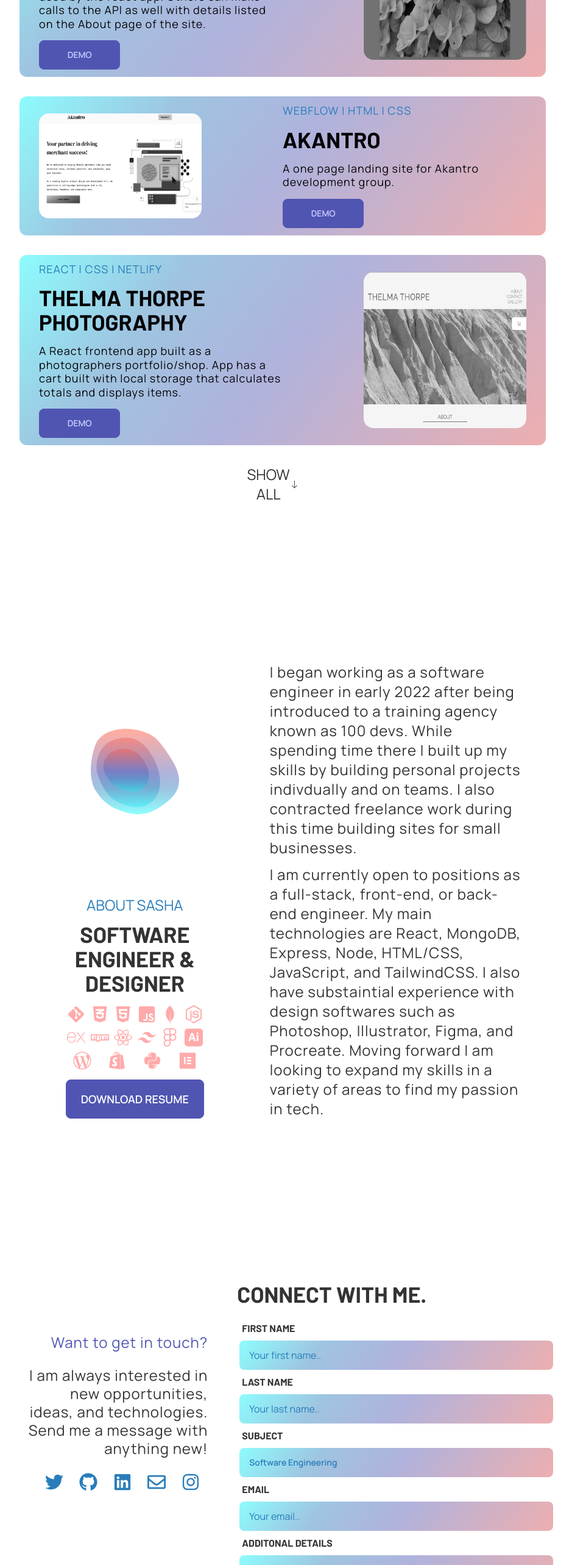
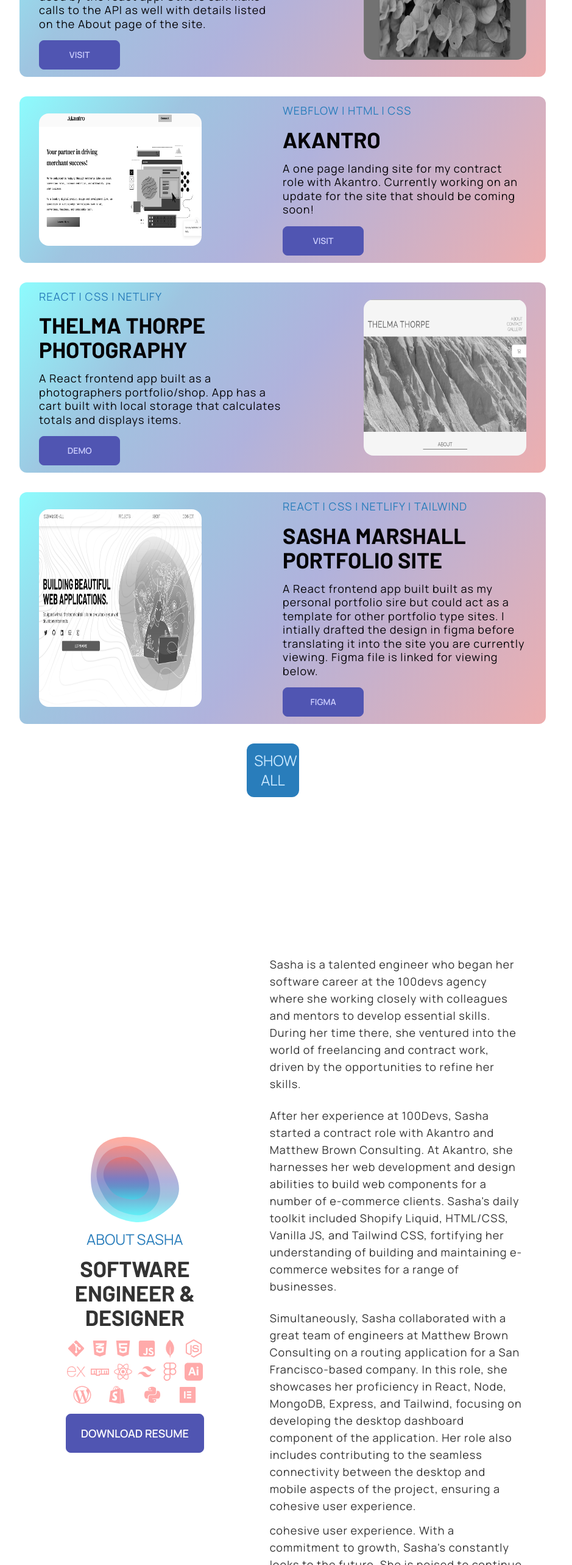
Before and after one commit to sashamars33/portfolio-site-upd, a React (Create React App) app: page / in a window 1280 px wide. Shown: the part 1186-3752 px from the top of the page at 61% size, without its empty margins (176-1115 px from the left). Built offline with nearby package versions, Linux system fonts and the light colour scheme.

Commit message:
saving changes

```diff
--- a/public/index.html
+++ b/public/index.html
@@ -16,28 +16,18 @@
     <title>Sasha Marshall Designs</title>
   </head>
   <body>
-    <form className="form-control" name = "contact" netlify netlify-honeypot="bot-field" hidden>
+    <form name="contact" netlify nrtlify-honeypot="bot-field" hidden>
+        <input name="firstname" ></input>
 
-      <label className='label' for="fname">First Name</label>
-      <input className='input' type="text" id="fname" name="firstname" placeholder="Your name.."></input>
+        <input name="lastname" ></input>
 
-      <label className='label' for="lname">Last Name</label>
-      <input className='input' type="text" id="lname" name="lastname" placeholder="Your last name.."></input>
-
-      <label className='label' for="subject">Subject</label>
-      <select className='select' id="subject" name="subject">
-      <option value="webDev">Software Engineering</option>
-      <option value="design">Design Projects</option>
-      </select>
-
-      <label className='label' for="email">Email</label>
-      <input className='input' type="text" id="email" name="email" placeholder="Your email.."></input>
+        <input name="email" ></input>
 
 
-      <label className='label' for="details">Additonal Details</label>
-      <textarea className='textarea' id="details" name="details" placeholder="Tell me more about your future project..."></textarea>
+        <textarea name="details"></textarea>
 
-      <input className='btn btn-rounded btn-ghost mt-4' type="submit" value="Submit"></input>
+
+      </form>
 
     </form>
     <noscript>You need to enable JavaScript to run this app.</noscript>
--- a/src/App.js
+++ b/src/App.js
@@ -1,15 +1,19 @@
-import {BrowserRouter as Router} from 'react-router-dom'
+import {BrowserRouter as Router, Routes, Route} from 'react-router-dom'
 import Home from './pages/Home'
 import Projects from './pages/Projects'
 import About from './pages/About'
 import Contact from './pages/Contact'
 import Footer from './components/Footer'
 import Testimonials from './pages/Testimonials'
+import ComingSoon from './pages/ComingSoon'
 
 
 function App() {
   return (
     <Router>
+      <Routes>
+        <Route path='/coming-soon/' element={<ComingSoon />} />
+      </Routes>
       <section className="flex flex-col justify-between h-screen">
         <main className='contianer lg:flex lg:flex-wrap xl:flex xl:flex-wrap'>
           <Home />
--- a/src/components/ContactForm.js
+++ b/src/components/ContactForm.js
@@ -1,30 +1,26 @@
-import React from 'react'
+import React, { useState } from 'react'
 
 const ContactForm = () => {
+
+
   return (
 				<section className="p-1 w-full">
-					<form className="form-control" name = "contact" method="post">
+					<form className="form-control" name="contact" method="POST" data-netlify="true">
 					<input type="hidden" name="form-name" value="contact" />
-					  <label className='label heading-font uppercase' for="fname">First Name</label>
-					  <input className='input gradient text-neutral' type="text" id="fname" name="firstname" placeholder="Your first name.."></input>
+					  <label className='label heading-font uppercase' htmlFor="fname">First Name</label>
+					  <input required className='input gradient text-neutral' type="text" id="fname" name="firstname" placeholder="Your first name.."></input>
 
-					  <label className='label heading-font uppercase' for="lname">Last Name</label>
-					  <input className='input gradient text-neutral' type="text" id="lname" name="lastname" placeholder="Your last name.."></input>
+					  <label className='label heading-font uppercase' htmlFor="lname">Last Name</label>
+					  <input required className='input gradient text-neutral' type="text" id="lname" name="lastname" placeholder="Your last name.."></input>
 
-					  <label className='label heading-font uppercase' for="subject">Subject</label>
-					  <select className='select gradient text-primary' id="subject" name="subject">
-						<option className="text-priamry" value="webDev">Software Engineering</option>
-						<option value="design">Design Projects</option>
-					  </select>
-
-					  <label className='label heading-font uppercase' for="email">Email</label>
-					  <input className='input gradient text-neutral' type="text" id="email" name="email" placeholder="Your email.."></input>
+					  <label className='label heading-font uppercase' htmlFor="email">Email</label>
+					  <input required className='input gradient text-neutral' type="text" id="email" name="email" placeholder="Your email.."></input>
 
 
-					  <label className='label heading-font uppercase' for="details">Additonal Details</label>
-					  <textarea className='textarea gradient text-neutral' id="details" name="details" placeholder="Tell me more about your future project..."></textarea>
+					  <label className='label heading-font uppercase' htmlFor="details">Additonal Details</label>
+					  <textarea required className='textarea gradient text-neutral' id="details" name="details" placeholder="Tell me more about your future project..."></textarea>
 
-					  <input className='btn btn-md mt-6 btn-secondary text-base-100 w-1/4 m-auto' type="submit" value="Submit"></input>
+					  <button className='btn btn-md mt-6 btn-secondary text-base-100 w-1/4 m-auto' type="submit" value="Submit">Submit</button>
 
 					</form>
 				</section>
--- a/src/components/Project.js
+++ b/src/components/Project.js
@@ -1,8 +1,9 @@
 import {useState, useEffect} from 'react'
-// import SNSS from '../assets/images/sticky-notes-ss.png'
+import SNSS from '../assets/images/sticky-notes-ss.png'
 import NPGSS from '../assets/images/nature-photo-ss.png'
 import TTPSS from '../assets/images/thelma-ss.png'
 import SMSSS from '../assets/images/sm-ss.png'
+import SMSS from '../assets/images/SMSS.png'
 import APTSS from '../assets/images/avanti-ss.png'
 import DDKSS from '../assets/images/daydaykay-ss.png'
 import DJCSS from '../assets/images/DJCSS.png'
@@ -21,20 +22,13 @@ const Project = () => {
   return (
     <>
     <section className=' grid grid-cols-1 items-center mx-8 md:mx-32 lg:mx-48 xl:mx-48 pb-12'>
-    {/* <a href='#'>
-    <div className='card bg-info text-neutral flex flex-col justify-between p-4 m-4'>
-      <h2 className='text-3xl'>Sticky Notes</h2>
-      <p className='text-base-100 font-normal '>A MERN stack app that allows a user to make an account with the site.With that account thay can create pages of sticky notes that are ranked from most important to least important. A user can also keep track of which tasks they've completed.</p>
-      <p className="">Techologies: React | MongoDB | Node | Express</p>
-      <img className='w-full my-4 rounded-2xl' src={SNSS} alt='Sticky Notes Website Preview'></img>
-    </div>
-    </a> */}
+
     <div className='gradient text-neutral flex flex-col xl:flex-row justify-between flex rounded-xl px-8 py-3 m-4'>
       <div className='flex flex-col justify-center w-full xl:w-2/4 text-left gap-4'>
       <h3 className="text-primary uppercase text-lg accent-font">React | MongoDB | Node | Express</h3>
       <h2 className='text-4xl heading-font uppercase'>Nature Photo Generator</h2>
       <p className='text-neutral text-lg accent-font'>A React frontend app that makes an API call to a server built with Express. The server can be logged into by an adminsitrator to upload new photos to be used by the react app. Others can make calls to the API as well with details listed on the About page of the site.</p>
-      <a href="https://nature-photo-generator.netlify.app/" className="btn btn-secondary w-1/3">Demo</a>
+      <a href="https://nature-photo-generator.netlify.app/" className="btn btn-secondary w-1/3">Visit</a>
       </div>
       <img className='w-full xl:w-1/3 my-4 rounded-2xl saturate-0' src={NPGSS} alt='Nature Photograph Generator Website Preview'></img>
     </div>
@@ -44,8 +38,8 @@ const Project = () => {
       <div className='flex flex-col justify-center w-full xl:w-2/4 text-left gap-4'>
       <h3 className="text-primary uppercase text-lg accent-font">Webflow | HTML | CSS</h3>
       <h2 className='text-4xl heading-font uppercase'>Akantro</h2>
-      <p className='text-neutral text-lg accent-font'>A one page landing site for Akantro development group.</p>
-      <a href="https://akantro.com/" className="btn btn-secondary w-1/3">Demo</a>
+      <p className='text-neutral text-lg accent-font'>A one page landing site for my contract role with Akantro. Currently working on an update for the site that should be coming soon!</p>
+      <a href="https://akantro.com/" className="btn btn-secondary w-1/3">Visit</a>
       </div>
       <img className='w-full xl:w-1/3 my-4 rounded-2xl saturate-0' src={ADSS} alt='S&M Salon Website Preview'></img>
     </div>
@@ -61,21 +55,24 @@ const Project = () => {
       <img className='w-full xl:w-1/3 my-4 rounded-2xl saturate-0' src={TTPSS} alt='Thelma Thorpe Photography Website Preview'></img>
     </div>
 
+    <div className='gradient text-neutral flex flex-col xl:flex-row-reverse justify-between flex rounded-xl px-8 py-3 m-4'>
+      <div className='flex flex-col justify-center w-full xl:w-2/4 text-left gap-4'>
+      <h3 className="text-primary uppercase text-lg accent-font">React | CSS | Netlify | Tailwind</h3>
+      <h2 className='text-4xl heading-font uppercase'>Sasha Marshall Portfolio Site</h2>
+      <p className='text-neutral text-lg accent-font'>A React frontend app built built as my personal portfolio sire but could act as a template for other portfolio type sites. I intially drafted the design in figma before translating it into the site you are currently viewing. Figma file is linked for viewing below.</p>
+      <a href="https://www.figma.com/file/ye4aVBQmvG9YbFG5AhPjZK/Portfolio-Site-Design-Docs?type=design&node-id=0%3A1&mode=design&t=4rK1whFeMBmQxTa4-1" className="btn btn-secondary w-1/3">Figma</a>
+      </div>
+      <img className='w-full xl:w-1/3 my-4 rounded-2xl saturate-0' src={SMSS} alt='S&M Salon Website Preview'></img>
+    </div>
+
   <div className="collapse">
   <input type="checkbox" onClick={() => setShow(!show)} />
-  <div className='collapse-title text-2xl w-2/12 m-auto'>
-   {!show ?  <p className="flex items-center w-full justify-between m-auto" >SHOW ALL <BsArrowDown /></p> : <p className="flex items-center w-full justify-between m-auto">HIDE <BsArrowUp /> </p>}
+  <div className='collapse-title text-lg xl:text-2xl w-2/12 m-auto'>
+   {!show ?  <p className="w-full text-center btn-primary p-3 rounded-xl" >SHOW ALL</p> : <p className="w-full text-center btn-primary p-3 rounded-xl">HIDE</p>}
   </div>
   <div className="collapse-content p-0 m-0">
-  <div className='gradient text-neutral flex flex-col xl:flex-row-reverse justify-between flex rounded-xl px-8 py-3 m-4'>
-      <div className='flex flex-col justify-center w-full xl:w-2/4 text-left gap-4'>
-      <h3 className="text-primary uppercase text-lg accent-font">React | CSS | Netlify</h3>
-      <h2 className='text-4xl heading-font uppercase'>S&M Salon</h2>
-      <p className='text-neutral text-lg accent-font'>A React frontend app built to be a salon website for a potential local business.</p>
-      <a href="https://s-m-salon.netlify.app/" className="btn btn-secondary w-1/3">Demo</a>
-      </div>
-      <img className='w-full xl:w-1/3 my-4 rounded-2xl saturate-0' src={SMSSS} alt='S&M Salon Website Preview'></img>
-    </div>
+
+
 
     <div className='gradient text-neutral flex flex-col xl:flex-row justify-between flex rounded-xl px-8 py-3 m-4'>
       <div className='flex flex-col justify-center w-full xl:w-2/4 text-left gap-4'>
@@ -108,6 +105,46 @@ const Project = () => {
       <img className='w-full xl:w-1/3 my-4 rounded-2xl saturate-0' src={APTSS} alt='Avanti Physical Therapy Website Preview'></img>
     </div>
 
+    <div className='gradient text-neutral flex flex-col xl:flex-row-reverse justify-between flex rounded-xl px-8 py-3 m-4'>
+      <div className='flex flex-col justify-center w-full xl:w-2/4 text-left gap-4'>
+      <h3 className="text-primary uppercase text-lg accent-font">React | CSS | Netlify</h3>
+      <h2 className='text-4xl heading-font uppercase'>S&M Salon</h2>
+      <p className='text-neutral text-lg accent-font'>A React frontend app built to be a salon website for a potential local business.</p>
+      <a href="https://s-m-salon.netlify.app/" className="btn btn-secondary w-1/3">Demo</a>
+      </div>
+      <img className='w-full xl:w-1/3 my-4 rounded-2xl saturate-0' src={SMSSS} alt='S&M Salon Website Preview'></img>
+    </div>
+
+    <div className="collapse">
+  <input type="checkbox" onClick={() => setShow(!show)} />
+  <div className='collapse-title text-2xl w-2/12 m-auto'>
+    <h2 className='uppercase btn-info p-3 rounded-xl text-base-100'>Coming Soon</h2>
+  </div>
+  <div className="collapse-content p-0 m-0">
+
+  <div className='gradient text-neutral flex flex-col xl:flex-row justify-between flex rounded-xl px-8 py-3 m-4'>
+      <div className='flex flex-col justify-center w-full xl:w-2/4 text-left gap-4'>
+      <h3 className="text-primary uppercase text-lg accent-font">React | Node | Express | MongoDB | TailwindCSS</h3>
+      <h2 className='text-4xl heading-font uppercase'>Sticky Notes</h2>
+      <p className='text-neutral text-lg accent-font'>A full stack organization app that brings sticky notes to the virtual world. With this app you can create topic boards and add corresponding notes to the board. Site is nearly completed and will be ready for demo by the end of the month!</p>
+      {/* <a href="https://avantiphysicaltherapy.com/" className="btn btn-secondary w-1/3">Demo</a> */}
+      </div>
+      <img className='w-full xl:w-1/3 my-4 rounded-2xl saturate-0' src={SNSS} alt='Avanti Physical Therapy Website Preview'></img>
+    </div>
+
+    <div className='gradient text-neutral flex flex-col xl:flex-row-reverse justify-between flex rounded-xl px-8 py-12 m-4'>
+      <div className='flex flex-col justify-center w-full xl:w-2/4 text-left gap-4'>
+      <h3 className="text-primary uppercase text-lg accent-font">React | Node | Express | MongoDB | TailwindCSS | Mapbox</h3>
+      <h2 className='text-4xl heading-font uppercase'>Oil Routing Application</h2>
+      <p className='text-neutral text-lg accent-font'>A full stack web application for a San Francisco based company that routes drivers to restaurants in need of grease removal services. I am currently building the dashboard for this application and show have a demo ready by the in end of the month!</p>
+      {/* <a href="https://s-m-salon.netlify.app/" className="btn btn-secondary w-1/3">Demo</a> */}
+      </div>
+      {/* <img className='w-full xl:w-1/3 my-4 rounded-2xl saturate-0' src={SMSSS} alt='S&M Salon Website Preview'></img> */}
+    </div>
+ </div>
+</div>
+
+
   </div>
 </div>
 
--- a/src/pages/About.js
+++ b/src/pages/About.js
@@ -20,7 +20,7 @@ import {FaElementor} from 'react-icons/fa'
 
 const About = () => {
   return (
-    <div id='about' className='my-32 mx-8 md:mx-32 lg:mx-48 xl:mx-48 p-8 flex gap-12 xl:flex-no-wrap flex-wrap'>
+    <div id='about' className='my-32 mx-8 md:mx-32 lg:mx-48 xl:mx-48 p-8 flex gap-12 xl:flex-no-wrap flex-wrap items-center'>
       {/* <img src={profileImg} alt='Portrait of Sasha Marshall' className='w-3/4 justify-self-end rounded-full col-start-1 col-end-4 row-start-1 row-end-2 mb-8'></img> */}
       <div className='about-card w-full xl:w-5/12 flex flex-col justify-center items-center gap-3'>
         <img src={aboutDeco} alt="decoration for about section." className="w-5/12 m-auto" />
@@ -46,11 +46,15 @@ const About = () => {
           <li className="p-1"><FaElementor/></li>
         </ul>
         </div>
-        <a href='#' className="btn btn-lg btn-secondary text-base-100 justify-self-center self-center">Download Resume</a>
+        <a href='https://www.figma.com/file/ifPVh90mgmZBqflPrvM9Pz/Resume-2023?type=design&node-id=0%3A1&mode=design&t=5FN38qXk1kKzAVxW-1' className="btn btn-lg btn-secondary text-base-100 justify-self-center self-center">Download Resume</a>
       </div>
-      <div className="w-full xl:w-1/2 text-center xl:text-left">
-      <p className='py-3 text-xl xl:text-2xl accent-font'>I began working as a software engineer in early 2022 after being introduced to a training agency known as 100 devs. While spending time there I built up my skills by building personal projects indivdually and on teams. I also contracted freelance work during this time building sites for small businesses.</p>
-      <p className='text-xl xl:text-2xl accent-font'>I am currently open to positions as a full-stack, front-end, or back-end engineer. My main technologies are React, MongoDB, Express, Node, HTML/CSS, JavaScript, and TailwindCSS. I also have substaintial experience with design softwares such as Photoshop, Illustrator, Figma, and Procreate. Moving forward I am looking to expand my skills in a variety of areas to find my passion in tech.</p>
+      <div className="w-full xl:w-6/12 text-center xl:text-left">
+      <p className='py-3 text-md xl:text-lg accent-font'>Sasha is a talented engineer who began her software career at the 100devs agency where she working closely with colleagues and mentors to develop essential skills. During her time there, she ventured into the world of freelancing and contract work, driven by the opportunities to refine her skills.</p>
+      <p className='py-3 text-md xl:text-lg accent-font'>After her experience at 100Devs, Sasha started a contract role with Akantro and Matthew Brown Consulting. At Akantro, she harnesses her web development and design abilities to build web components for a number of e-commerce clients. Sasha's daily toolkit included Shopify Liquid, HTML/CSS, Vanilla JS, and Tailwind CSS, fortifying her understanding of building and maintaining e-commerce websites for a range of businesses.</p>
+      <p className='py-3 text-md xl:text-lg accent-font'>Simultaneously, Sasha collaborated with a great team of engineers at Matthew Brown Consulting on a routing application for a San Francisco-based company. In this role, she showcases her proficiency in React, Node, MongoDB, Express, and Tailwind, focusing on developing the desktop dashboard component of the application. Her role also includes contributing to the seamless connectivity between the desktop and mobile aspects of the project, ensuring a cohesive user experience.</p>
+      <p className='text-md xl:text-lg accent-font'>cohesive user experience.
+      With a commitment to growth, Sasha's constantly looks to the future. She is poised to continue expanding her skill set through a diverse array of projects and remains open to opportunities that enable her to be at forefront of emerging technologies.
+</p>
       </div>
     </div>
   )
```
Also changed, not shown: src/assets/images/SMSS.png (added).
